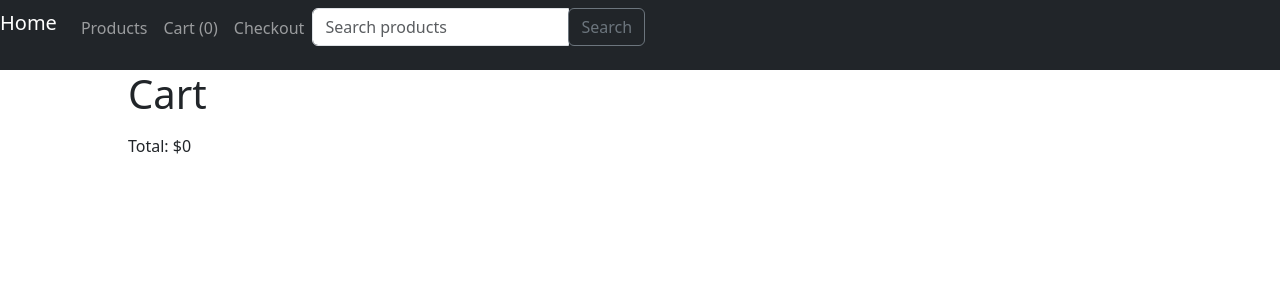
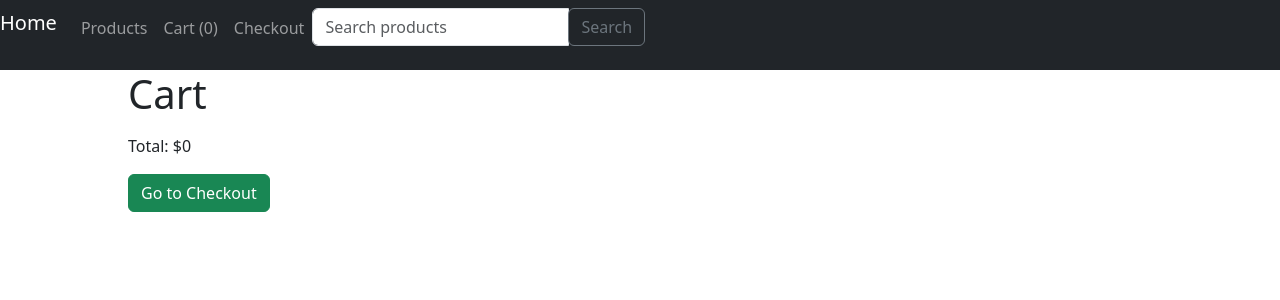
Before and after one commit to gogl92/isg-example, a Vue app: page /cart in a window 1280 px wide. Shown: the top 300 px of the page. Built offline with nearby package versions, Linux system fonts and the light colour scheme.

Commit message:
Missing checkout button

```diff
--- a/src/components/Cart.vue
+++ b/src/components/Cart.vue
@@ -19,6 +19,7 @@
       </li>
     </ul>
     <p>Total: ${{ totalInCart }}</p>
+    <router-link to="/checkout" class="btn btn-success">Go to Checkout</router-link>
   </div>
 </template>
 
```
